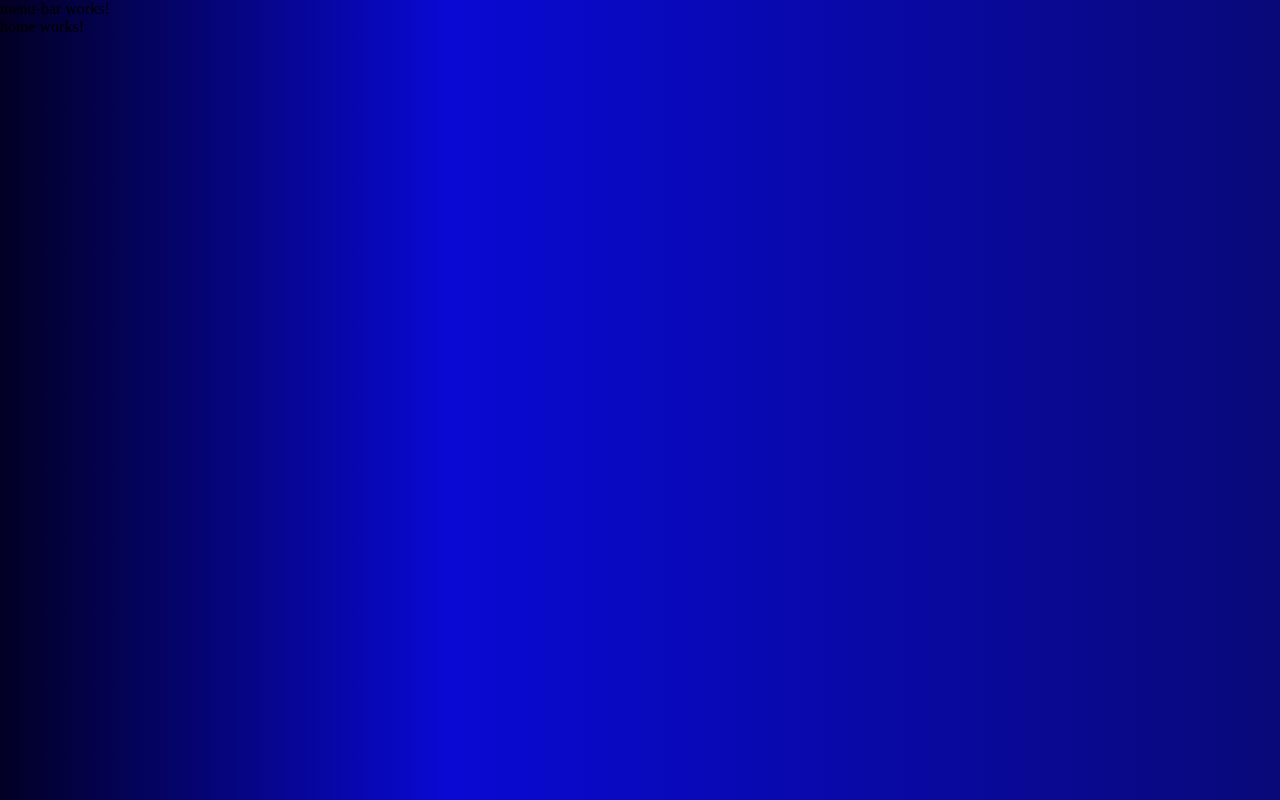
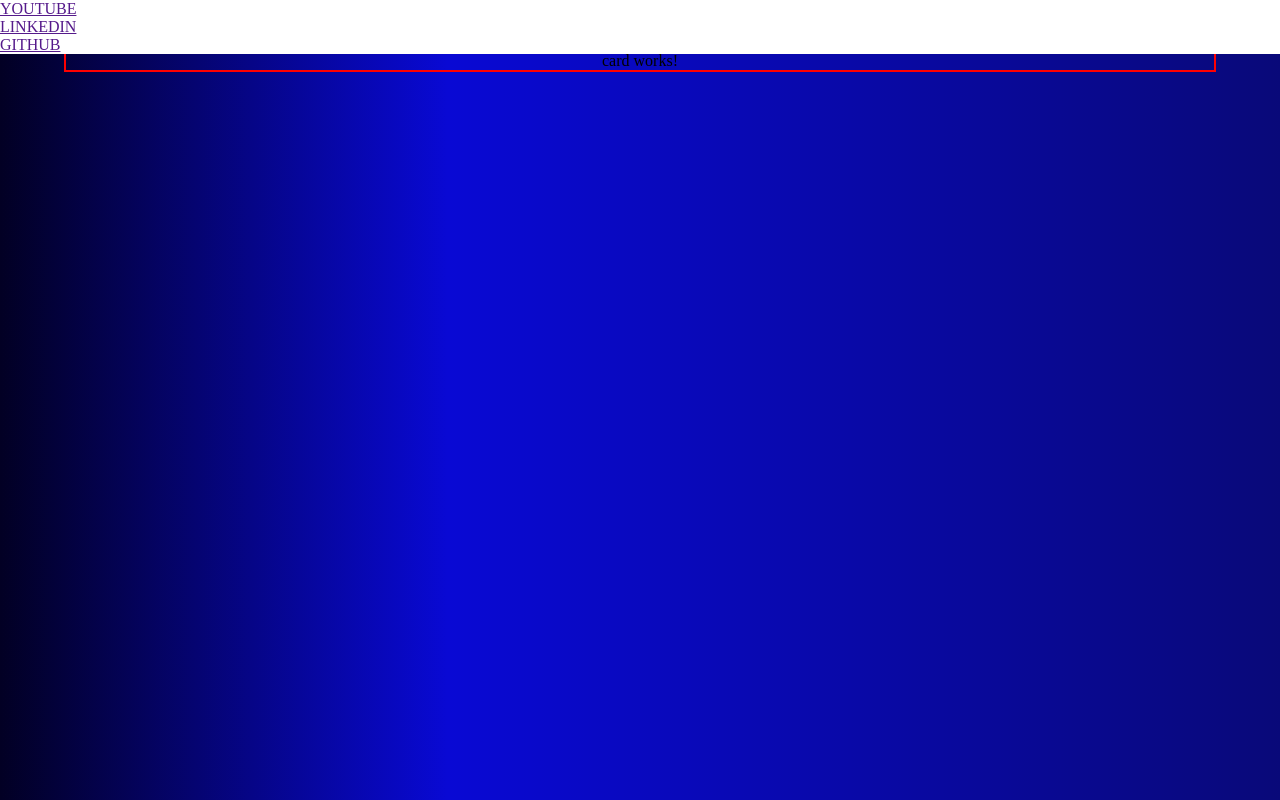
Before and after one commit to diegominelli/psn-store, an Angular app: page / in a window 1280 px wide. Built offline with nearby package versions, Linux system fonts and the light colour scheme.

Commit message:
estruturando a pagina

```diff
--- a/src/app/components/menu-bar/menu-bar.component.html
+++ b/src/app/components/menu-bar/menu-bar.component.html
@@ -1 +1,10 @@
-<p>menu-bar works!</p>
+<div class="menu-bar__container">
+  <div class="menu-bar__logo"></div>
+  <div class="menu-bar__item">
+    <ul>
+      <li><a href="">YOUTUBE</a></li>
+      <li><a href="">LINKEDIN</a></li>
+      <li><a href="">GITHUB</a></li>
+    </ul>
+  </div>
+</div>
--- a/src/app/components/menu-bar/menu-bar.component.scss
+++ b/src/app/components/menu-bar/menu-bar.component.scss
@@ -0,0 +1,8 @@
+.menu-bar__container {
+  display: flex;
+  flex-direction: row;
+  position: fixed;
+  z-index: 999;
+  background-color: #fff;
+  width: 100%;
+}
--- a/src/app/pages/home/home.component.html
+++ b/src/app/pages/home/home.component.html
@@ -1 +1,3 @@
-<p>home works!</p>
+<div class="home__container">
+  <app-card></app-card>
+</div>
--- a/src/app/pages/home/home.component.scss
+++ b/src/app/pages/home/home.component.scss
@@ -0,0 +1,10 @@
+.home__container {
+  width: 90%;
+  margin: auto;
+  padding-top: 50px;
+  display: flex;
+  justify-content: space-around;
+  align-items: baseline;
+  flex-wrap: wrap;
+  border: 2px solid red;
+}
```
